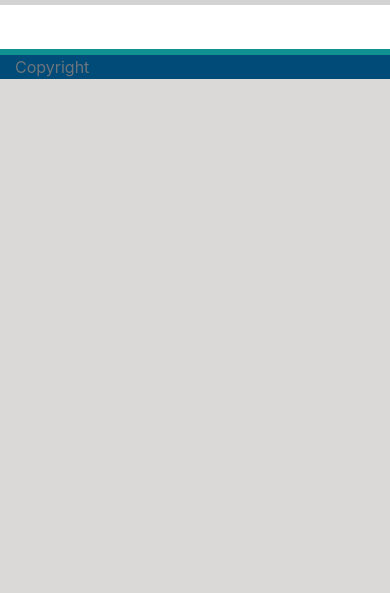
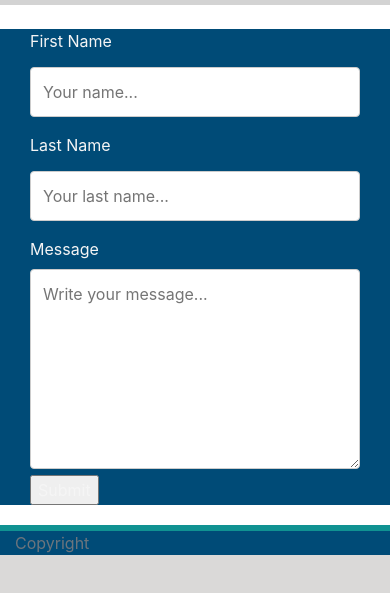
Before and after one commit to jesusmanteca/Responsive-Portfolio, a plain HTML site: page contact.html in a window 390 px wide. Shown: the part 117-710 px from the top of the page. Drawn offline with nearby package versions, Linux system fonts and the light colour scheme.

```diff
--- a/Assets/css/style.css
+++ b/Assets/css/style.css
@@ -122,8 +122,8 @@
         font-style: oblique;
         font-family: sans-serif;
         font-size: larger;
-        background-color: rgb(53, 64, 70);
-        color: whitesmoke;
+        background-color: rgb(0, 75, 119);
+        color: whiteswhitemoke;
     }
     .container {
         background-color: rgb(0, 75, 119);
@@ -134,4 +134,10 @@
     .card-body {
         background-color: rgb(0, 75, 119);
     }
+    label {
+        color: whitesmoke;
+    }
+    .submit {
+        color: whitesmoke;
+    }
 }
--- a/contact.html
+++ b/contact.html
@@ -20,7 +20,7 @@
         </button>
         <div class="collapse navbar-collapse" id="navbarNavAltMarkup">
           <div class="navbar-nav">
-            <a class="nav-item nav-link active" href="style.html">Home <span class="sr-only">(current)</span></a>
+            <a class="nav-item nav-link active" href="index.html">Home <span class="sr-only">(current)</span></a>
             <a class="nav-item nav-link" href="Portfolio.html">Portfolio</a>
             <a class="nav-item nav-link" href="contact.html">Contact</a>
           </div>
@@ -28,12 +28,24 @@
       </nav>
       <br>
       <div class="container">
-        <!-- Row 1 -->
-        <div class="row">
-          <div class="col-sm-12">
+        <div class="container">
+          <form action=".action_page.php">
+              <label for="fname">First Name</label>
+              <input type="text" id="fname" name="firstname" placeholder="Your name...">
+              <br>
 
-          </div>
-        </div>
+              <label for="lname">Last Name</label>
+              <input type="text" id="lname" name="lastname" placeholder="Your last name...">
+              <br>
+
+              <label for="message">Message</label>
+              <textarea id="message" name="message" placeholder="Write your message..." style="height:200px"></textarea>
+              <input class="submit" type="submit" value="Submit">
+
+
+          </form>
+
+      </div>
     </div>
     <footer class="footer">
         <div class="container">
```
Also changed, not shown: portfolio.html (+1 -1 lines), index.html (renamed from style.html).
